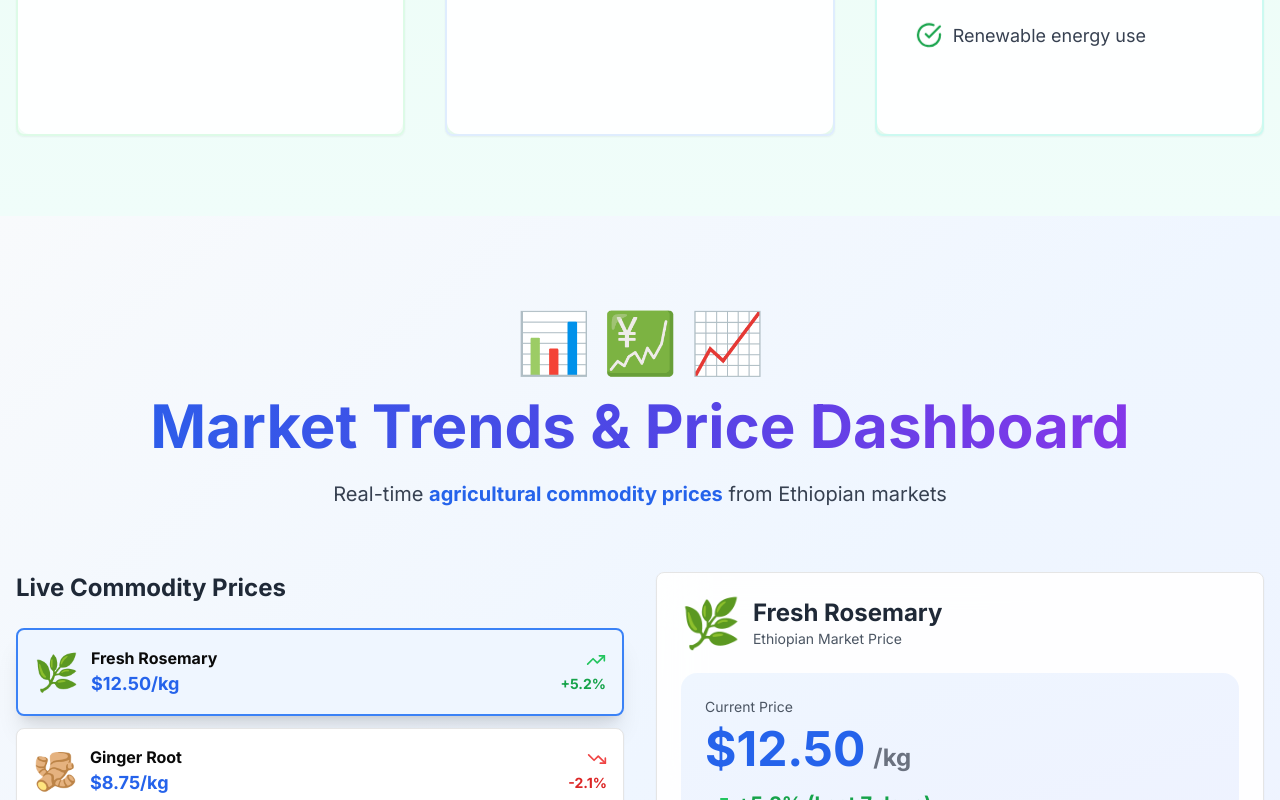
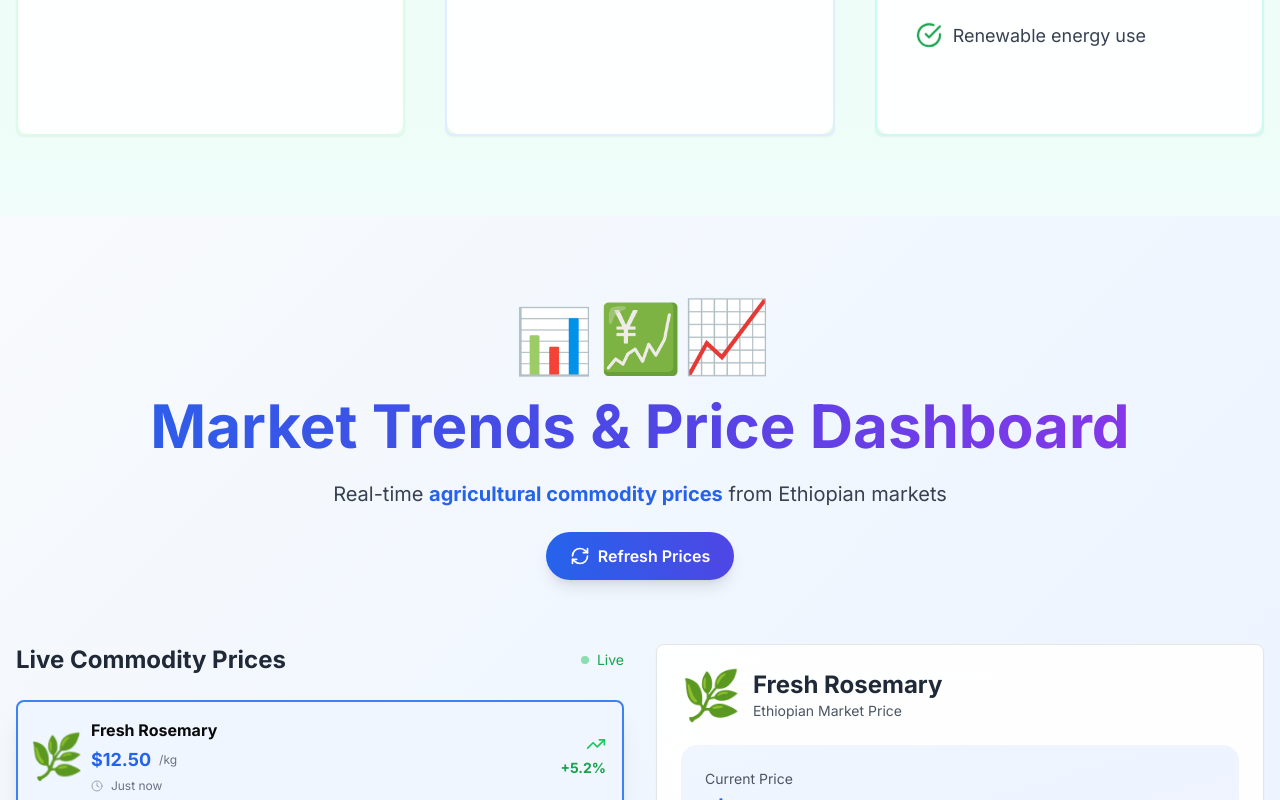
Before and after one commit to contacthafagroup-beep/hafa-trading, a Next.js app: page / in a window 1280 px wide. Shown: the part 11200-12000 px from the top of the page. Built offline with nearby package versions, Linux system fonts and the light colour scheme; no server answers; the database is empty.

Commit message:
Add simulated live price updates with auto-refresh and manual refresh button

```diff
--- a/components/market-dashboard.tsx
+++ b/components/market-dashboard.tsx
@@ -1,9 +1,9 @@
 'use client';
 
 import { motion } from 'framer-motion';
-import { useState } from 'react';
+import { useState, useEffect } from 'react';
 import { Card, CardContent } from '@/components/ui/card';
-import { TrendingUp, TrendingDown } from 'lucide-react';
+import { TrendingUp, TrendingDown, RefreshCw, Clock } from 'lucide-react';
 
 interface Commodity {
   id: string;
@@ -13,19 +13,59 @@ interface Commodity {
   change: number;
   trend: 'up' | 'down';
   icon: string;
+  lastUpdate: string;
 }
 
-const commodities: Commodity[] = [
-  { id: '1', name: 'Fresh Rosemary', price: 12.5, unit: 'kg', change: 5.2, trend: 'up', icon: '🌿' },
-  { id: '2', name: 'Ginger Root', price: 8.75, unit: 'kg', change: -2.1, trend: 'down', icon: '🫚' },
-  { id: '3', name: 'Coffee Arabica', price: 24.3, unit: 'kg', change: 8.5, trend: 'up', icon: '☕' },
-  { id: '4', name: 'Sesame Seeds', price: 15.6, unit: 'kg', change: 0.5, trend: 'up', icon: '🌾' },
-  { id: '5', name: 'White Wheat', price: 6.2, unit: 'kg', change: 3.8, trend: 'up', icon: '🌾' },
-  { id: '6', name: 'Fresh Thyme', price: 18.9, unit: 'kg', change: 6.3, trend: 'up', icon: '🌿' }
+const initialCommodities: Commodity[] = [
+  { id: '1', name: 'Fresh Rosemary', price: 12.5, unit: 'kg', change: 5.2, trend: 'up', icon: '🌿', lastUpdate: 'Just now' },
+  { id: '2', name: 'Ginger Root', price: 8.75, unit: 'kg', change: -2.1, trend: 'down', icon: '🫚', lastUpdate: 'Just now' },
+  { id: '3', name: 'Coffee Arabica', price: 24.3, unit: 'kg', change: 8.5, trend: 'up', icon: '☕', lastUpdate: 'Just now' },
+  { id: '4', name: 'Sesame Seeds', price: 15.6, unit: 'kg', change: 0.5, trend: 'up', icon: '🌾', lastUpdate: 'Just now' },
+  { id: '5', name: 'White Wheat', price: 6.2, unit: 'kg', change: 3.8, trend: 'up', icon: '🌾', lastUpdate: 'Just now' },
+  { id: '6', name: 'Fresh Thyme', price: 18.9, unit: 'kg', change: 6.3, trend: 'up', icon: '🌿', lastUpdate: 'Just now' }
 ];
 
 export default function MarketDashboard() {
-  const [selected, setSelected] = useState(commodities[0]);
+  const [commodities, setCommodities] = useState(initialCommodities);
+  const [selected, setSelected] = useState(initialCommodities[0]);
+  const [isRefreshing, setIsRefreshing] = useState(false);
+  const [lastUpdateTime, setLastUpdateTime] = useState(new Date());
+
+  // Simulate live price updates
+  const updatePrices = () => {
+    setIsRefreshing(true);
+    setTimeout(() => {
+      setCommodities(prev => prev.map(item => {
+        const variation = (Math.random() - 0.5) * 0.02;
+        const newPrice = item.price * (1 + variation);
+        const priceChange = ((newPrice - item.price) / item.price) * 100;
+        const newTotalChange = item.change + priceChange;
+        return {
+          ...item,
+          price: newPrice,
+          change: newTotalChange,
+          trend: newTotalChange >= 0 ? 'up' : 'down',
+          lastUpdate: 'Just now'
+        };
+      }));
+      setLastUpdateTime(new Date());
+      setIsRefreshing(false);
+    }, 800);
+  };
+
+  // Auto-update every 30 seconds
+  useEffect(() => {
+    const interval = setInterval(() => {
+      updatePrices();
+    }, 30000);
+    return () => clearInterval(interval);
+  }, []);
+
+  // Update selected commodity when commodities change
+  useEffect(() => {
+    const updated = commodities.find(c => c.id === selected.id);
+    if (updated) setSelected(updated);
+  }, [commodities, selected.id]);
 
   return (
     <section className="relative py-24 bg-gradient-to-br from-slate-50 via-blue-50 to-indigo-50 dark:from-gray-900 dark:via-slate-950 dark:to-gray-900">
@@ -37,21 +77,49 @@ export default function MarketDashboard() {
           className="text-center mb-16"
         >
           <div className="flex justify-center items-center gap-3 mb-6">
-            <span className="text-6xl">📊</span>
-            <span className="text-6xl">💹</span>
-            <span className="text-6xl">📈</span>
+            {['📊', '💹', '📈'].map((emoji, i) => (
+              <motion.span
+                key={i}
+                animate={{ scale: [1, 1.2, 1], y: [0, -8, 0] }}
+                transition={{ duration: 2.5, repeat: Infinity, delay: i * 0.3 }}
+                className="text-6xl"
+              >
+                {emoji}
+              </motion.span>
+            ))}
           </div>
           <h2 className="text-5xl md:text-6xl font-bold mb-6 bg-gradient-to-r from-blue-600 via-indigo-600 to-purple-600 dark:from-blue-400 dark:via-indigo-400 dark:to-purple-400 bg-clip-text text-transparent">
             Market Trends & Price Dashboard
           </h2>
-          <p className="text-xl text-gray-700 dark:text-gray-300 max-w-3xl mx-auto">
+          <p className="text-xl text-gray-700 dark:text-gray-300 max-w-3xl mx-auto mb-6">
             Real-time <span className="font-bold text-blue-600 dark:text-blue-400">agricultural commodity prices</span> from Ethiopian markets
           </p>
+
+          <motion.button
+            onClick={updatePrices}
+            disabled={isRefreshing}
+            whileHover={{ scale: 1.05 }}
+            whileTap={{ scale: 0.95 }}
+            className="mt-4 px-6 py-3 bg-gradient-to-r from-blue-600 to-indigo-600 text-white rounded-full font-semibold shadow-lg hover:shadow-xl transition-all disabled:opacity-50 flex items-center gap-2 mx-auto"
+          >
+            <RefreshCw className={`w-5 h-5 ${isRefreshing ? 'animate-spin' : ''}`} />
+            {isRefreshing ? 'Updating...' : 'Refresh Prices'}
+          </motion.button>
         </motion.div>
 
         <div className="grid lg:grid-cols-2 gap-8">
           <div>
-            <h3 className="text-2xl font-bold mb-6 text-gray-800 dark:text-gray-200">Live Commodity Prices</h3>
+            <div className="flex items-center justify-between mb-6">
+              <h3 className="text-2xl font-bold text-gray-800 dark:text-gray-200">Live Commodity Prices</h3>
+              <motion.div
+                animate={{ opacity: [0.5, 1, 0.5] }}
+                transition={{ duration: 2, repeat: Infinity }}
+                className="flex items-center gap-2 text-sm text-green-600 dark:text-green-400"
+              >
+                <div className="w-2 h-2 bg-green-500 rounded-full animate-pulse" />
+                Live
+              </motion.div>
+            </div>
             <div className="space-y-3">
               {commodities.map((item) => (
                 <motion.div
@@ -63,13 +131,26 @@ export default function MarketDashboard() {
                   <Card className={`transition-all ${selected.id === item.id ? 'border-2 border-blue-500 shadow-xl bg-blue-50 dark:bg-blue-900/30' : 'hover:shadow-lg'}`}>
                     <CardContent className="p-4">
                       <div className="flex items-center justify-between">
-                        <div className="flex items-center gap-3">
-                          <span className="text-4xl">{item.icon}</span>
-                          <div>
-                            <h4 className="font-bold text-base">{item.name}</h4>
-                            <span className="text-lg font-bold text-blue-600 dark:text-blue-400">
-                              ${item.price.toFixed(2)}/{item.unit}
-                            </span>
+                        <div className="flex items-center gap-3 flex-1">
+                          <motion.span
+                            animate={selected.id === item.id ? { scale: [1, 1.2, 1], rotate: [0, 10, -10, 0] } : {}}
+                            transition={{ duration: 2, repeat: Infinity }}
+                            className="text-4xl"
+                          >
+                            {item.icon}
+                          </motion.span>
+                          <div className="flex-1">
+                            <h4 className="font-bold text-base mb-1">{item.name}</h4>
+                            <div className="flex items-center gap-2">
+                              <span className="text-lg font-bold text-blue-600 dark:text-blue-400">
+                                ${item.price.toFixed(2)}
+                              </span>
+                              <span className="text-xs text-gray-500">/{item.unit}</span>
+                            </div>
+                            <div className="flex items-center gap-2 mt-1">
+                              <Clock className="w-3 h-3 text-gray-400" />
+                              <span className="text-xs text-gray-500">{item.lastUpdate}</span>
+                            </div>
                           </div>
                         </div>
                         <div className="flex flex-col items-end gap-1">
```
